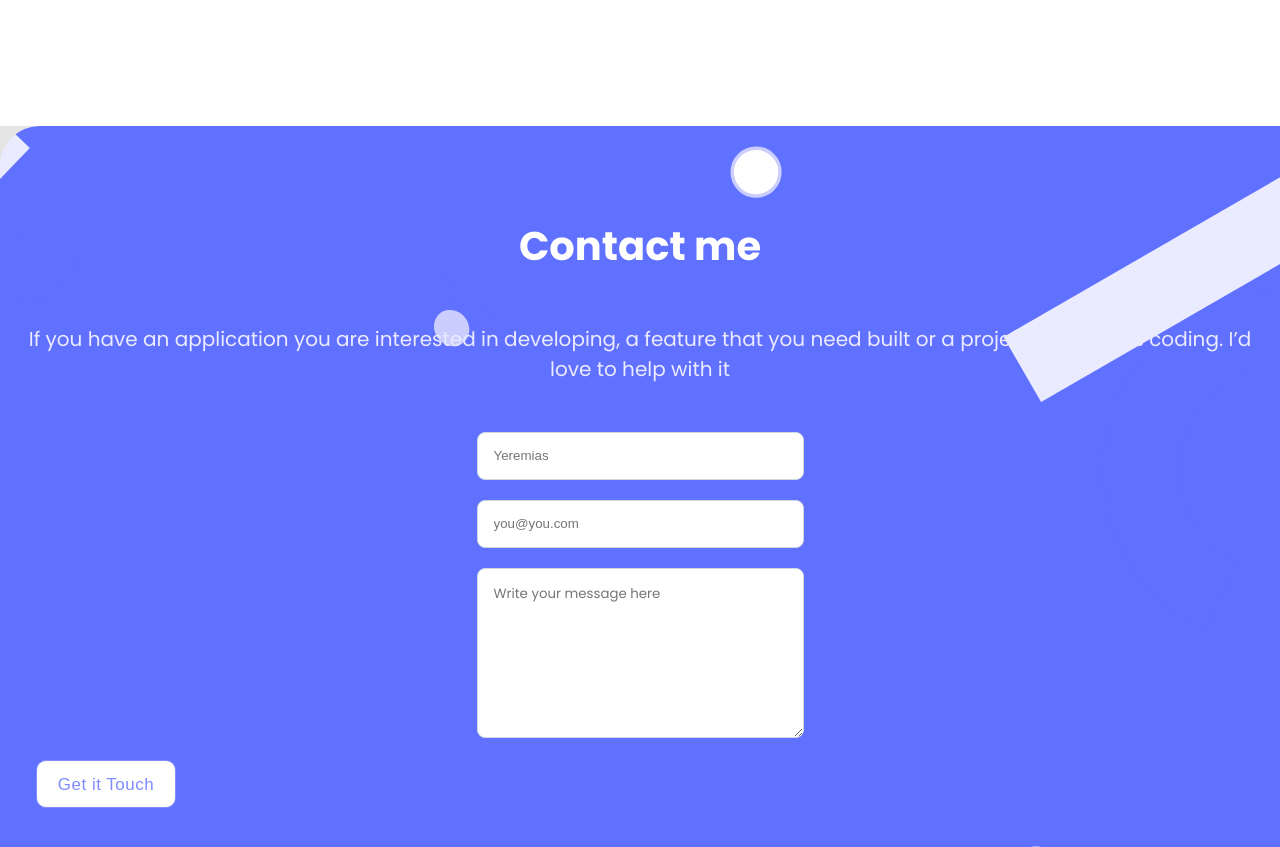
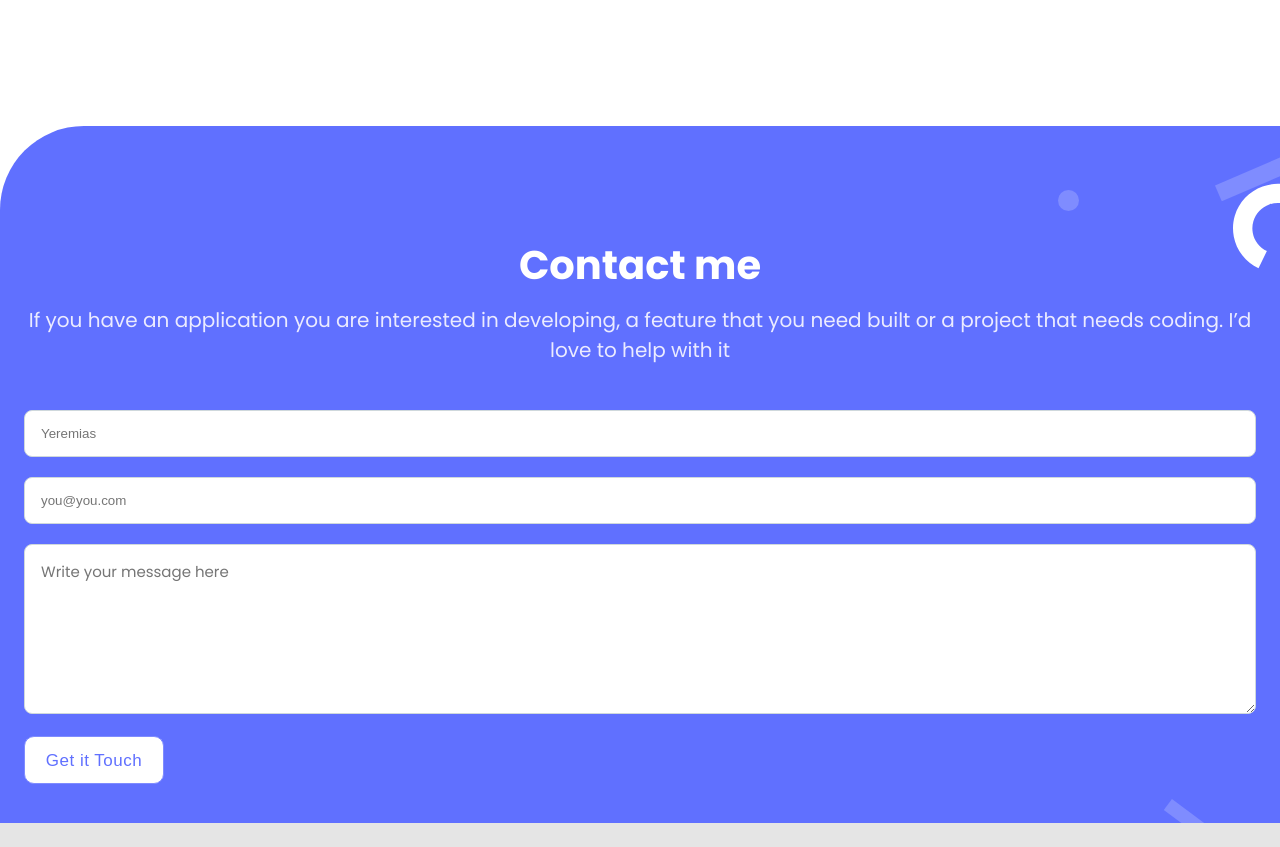
Before and after one commit to ndayishimiyeeric/odalton-portfolio, a website: page index.html in a window 1280 px wide. Shown: the part 6980-7827 px from the top of the page. After the commit the page ends 7803 px from the top, so only its background shows below. Drawn offline with Linux system fonts and the light colour scheme.

Commit message:
Fix contact section background

```diff
--- a/index.html
+++ b/index.html
@@ -1,6 +1,5 @@
 <!DOCTYPE html>
 <html lang="en">
-
   <head>
     <meta charset="UTF-8" />
     <meta http-equiv="X-UA-Compatible" content="IE=edge" />
@@ -13,34 +12,47 @@
     <header class="container">
       <a href="#" class="logo">My Logo</a>
       <nav class="nav-bar">
-            <a href="#" class="bars-menu"><img src="./img/burger.svg" alt="Menu" /></a>
+        <a href="#" class="bars-menu"
+          ><img src="./img/burger.svg" alt="Menu"
+        /></a>
       </nav>
     </header>
 
     <section class="headline container">
       <div class="showcase">
         <h1>
-                I'm Odalton <br /> Glad to see <br /> you!
+          I'm Odalton <br />
+          Glad to see <br />
+          you!
         </h1>
       </div>
       <div class="description">
         <p>
-                I'm a software developer! I can help you build a product , feature or website Look through some of my work and experience! If you like what you see and have a project you need coded, don't hestiate to contact me.
+          I'm a software developer! I can help you build a product , feature or
+          website Look through some of my work and experience! If you like what
+          you see and have a project you need coded, don't hestiate to contact
+          me.
         </p>
       </div>
       <span class="desc-span">LET'S CONNECT</span>
       <ul class="connect-icons">
         <li class="icon">
-                <a href="https://twitter.com/odaltongain"><img src="./img/twitter.svg" alt="Twitter" /></a>
+          <a href="https://twitter.com/odaltongain"
+            ><img src="./img/twitter.svg" alt="Twitter"
+          /></a>
         </li>
         <li class="icon">
-                <a href="https://linkedin.com/in/nderic"><img src="./img/Linkedinicon.svg" alt="Linkedin" /></a>
+          <a href="https://linkedin.com/in/nderic"
+            ><img src="./img/Linkedinicon.svg" alt="Linkedin"
+          /></a>
         </li>
         <li class="icon">
           <a href="#"><img src="./img/medium.svg" alt="Medium" /></a>
         </li>
         <li class="icon">
-                <a href="https://github.com/ndayishimiyeeric"><img src="./img/github.svg" alt="github" /></a>
+          <a href="https://github.com/ndayishimiyeeric"
+            ><img src="./img/github.svg" alt="github"
+          /></a>
         </li>
         <li class="icon">
           <a href="#"><img src="./img/peace.svg" alt="social media" /></a>
@@ -63,7 +75,8 @@
         </div>
         <div class="item-desc">
           <p>
-                    A daily selection of privately personalized reads; no accounts or sign-ups required.
+            A daily selection of privately personalized reads; no accounts or
+            sign-ups required.
           </p>
         </div>
         <ul class="item-categories">
@@ -87,7 +100,8 @@
         </div>
         <div class="item-desc">
           <p>
-                    A daily selection of privately personalized reads; no accounts or sign-ups required.
+            A daily selection of privately personalized reads; no accounts or
+            sign-ups required.
           </p>
         </div>
         <ul class="item-categories">
@@ -111,7 +125,8 @@
         </div>
         <div class="item-desc">
           <p>
-                    A daily selection of privately personalized reads; no accounts or sign-ups required.
+            A daily selection of privately personalized reads; no accounts or
+            sign-ups required.
           </p>
         </div>
         <ul class="item-categories">
@@ -135,7 +150,8 @@
         </div>
         <div class="item-desc">
           <p>
-                    A daily selection of privately personalized reads; no accounts or sign-ups required.
+            A daily selection of privately personalized reads; no accounts or
+            sign-ups required.
           </p>
         </div>
         <ul class="item-categories">
@@ -149,24 +165,34 @@
     <section class="about container">
       <div class="about-me">
         <h1>
-                About <br /> Myself
+          About <br />
+          Myself
         </h1>
         <p>
-                Hello I'm a software developer! I can help you build a product , feature or website Look through some of my work and experience! If you like what you see and have a project you need coded, don't hestiate to contact me.
+          Hello I'm a software developer! I can help you build a product ,
+          feature or website Look through some of my work and experience! If you
+          like what you see and have a project you need coded, don't hestiate to
+          contact me.
         </p>
         <span class="desc-span">LET'S CONNECT</span>
         <ul class="connect-icons">
           <li class="icon">
-                    <a href="https://twitter.com/odaltongain"><img src="./img/twitter.svg" alt="Twitter" /></a>
+            <a href="https://twitter.com/odaltongain"
+              ><img src="./img/twitter.svg" alt="Twitter"
+            /></a>
           </li>
           <li class="icon">
-                    <a href="https://linkedin.com/in/nderic"><img src="./img/Linkedinicon.svg" alt="Linkedin" /></a>
+            <a href="https://linkedin.com/in/nderic"
+              ><img src="./img/Linkedinicon.svg" alt="Linkedin"
+            /></a>
           </li>
           <li class="icon">
             <a href="#"><img src="./img/medium.svg" alt="Medium" /></a>
           </li>
           <li class="icon">
-                    <a href="https://github.com/ndayishimiyeeric"><img src="./img/github.svg" alt="github" /></a>
+            <a href="https://github.com/ndayishimiyeeric"
+              ><img src="./img/github.svg" alt="github"
+            /></a>
           </li>
           <li class="icon">
             <a href="#"><img src="./img/peace.svg" alt="social" /></a>
@@ -210,17 +236,38 @@
       </ul>
     </section>
     <section class="contact-me">
-        <h2 class="container container-heading">Contact me</h2>
-        <p class="container container-paragraph">
-            If you have an application you are interested in developing, a feature that you need built or a project that needs coding. I’d love to help with it
+      <div class="container">
+        <h3 class="contact-title">Contact me</h3>
+        <p class="contact-p">
+          If you have an application you are interested in developing, a feature
+          that you need built or a project that needs coding. I’d love to help
+          with it
         </p>
-        <form class="container container-form" action="">
-            <input type="text" name="user_name" id="name" placeholder="Yeremias" required />
-            <input type="email" name="user_email" id="mail" placeholder="you@you.com" required />
-            <textarea name="user_message" id="message" cols="30" rows="10" placeholder="Write your message here"></textarea>
+        <form class="contact-form" action="">
+          <input
+            type="text"
+            name="user_name"
+            id="name"
+            placeholder="Yeremias"
+            required
+          />
+          <input
+            type="email"
+            name="user_email"
+            id="mail"
+            placeholder="you@you.com"
+            required
+          />
+          <textarea
+            name="user_message"
+            id="message"
+            cols="30"
+            rows="10"
+            placeholder="Write your message here"
+          ></textarea>
           <button class="btn-primary form-button">Get it Touch</button>
         </form>
+      </div>
     </section>
   </body>
-
 </html>
--- a/styles.css
+++ b/styles.css
@@ -125,7 +125,6 @@ header .logo {
   margin-right: 1.25rem;
 }
 
-
 /* Works section */
 
 .works {
@@ -200,7 +199,6 @@ header .logo {
   margin-right: 8px;
   border-radius: 8px;
 }
-
 
 /* About section */
 
@@ -283,56 +281,65 @@ header .logo {
 }
 
 .contact-me {
-    background: url(./img/contactbg.svg), #6070ff;
-    background-repeat: no-repeat;
-    background-size: cover;
-    border-top-left-radius: 40px;
+  background: #fff;
 }
 
-.container-heading {
+.contact-me > .container {
+  background: url(./img/contact-shapes.svg), #6070ff;
+  background-repeat: no-repeat;
+  background-position: right 30px;
+  border-top-left-radius: 5.25rem;
+}
+
+.contact-title {
   font-size: 40px;
   font-weight: 700;
   text-align: center;
   color: #fff;
-    padding-top: 90px;
+  margin-top: 85px;
+  margin-bottom: 10px;
 }
 
-.container-paragraph {
+.contact-p {
   font-size: 20px;
   font-weight: 400;
   text-align: center;
   color: #ebebff;
+  margin-bottom: 45px;
 }
 
-.container-form {
+.contact-form {
   display: flex;
   flex-direction: column;
-    align-items: center;
+  align-items: flex-start;
 }
 
 #name,
 #mail {
-    width: 327px;
-    height: 48px;
+  width: 100%;
   border: 1px solid #cfd8dc;
   border-radius: 8px;
   margin-bottom: 20px;
   padding: 15px 38px 15px 16px;
+  color: #172b4d;
 }
 
 #message {
-    width: 327px;
+  width: 100%;
   height: 170px;
   border: 1px solid #cfd8dc;
   border-radius: 8px;
   margin-bottom: 22px;
   padding: 15px 38px 15px 16px;
   font-family: Poppins, sans-serif;
+  color: #b3bac5;
+  font-weight: 400;
+  font-size: 15px;
 }
 
 .form-button {
   align-self: flex-start;
   width: 140px;
   height: 48px;
-    margin-left: 12px;
+  color: #6070ff;
 }
```
Also changed, not shown: img/contact-shapes.svg (added), img/contactbg.svg (deleted). Lines whose indentation alone changed are shown as unchanged.
